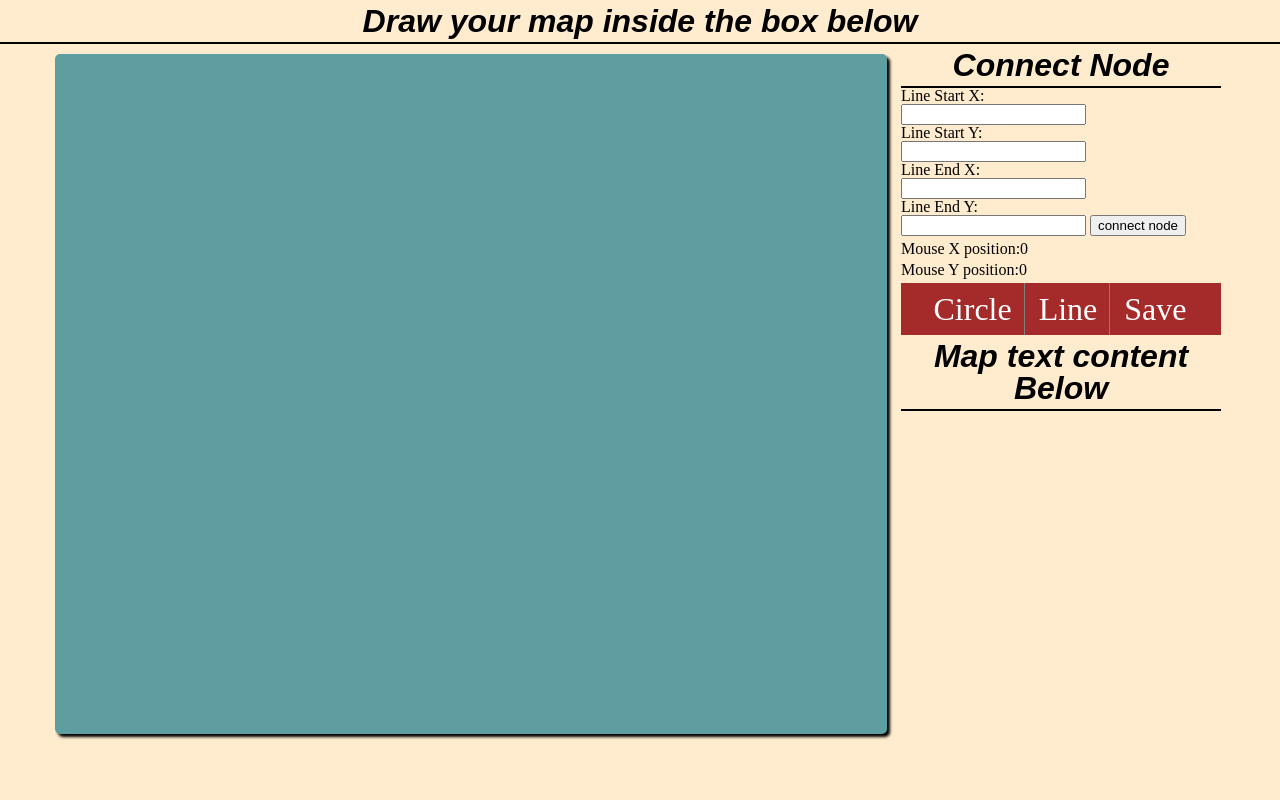
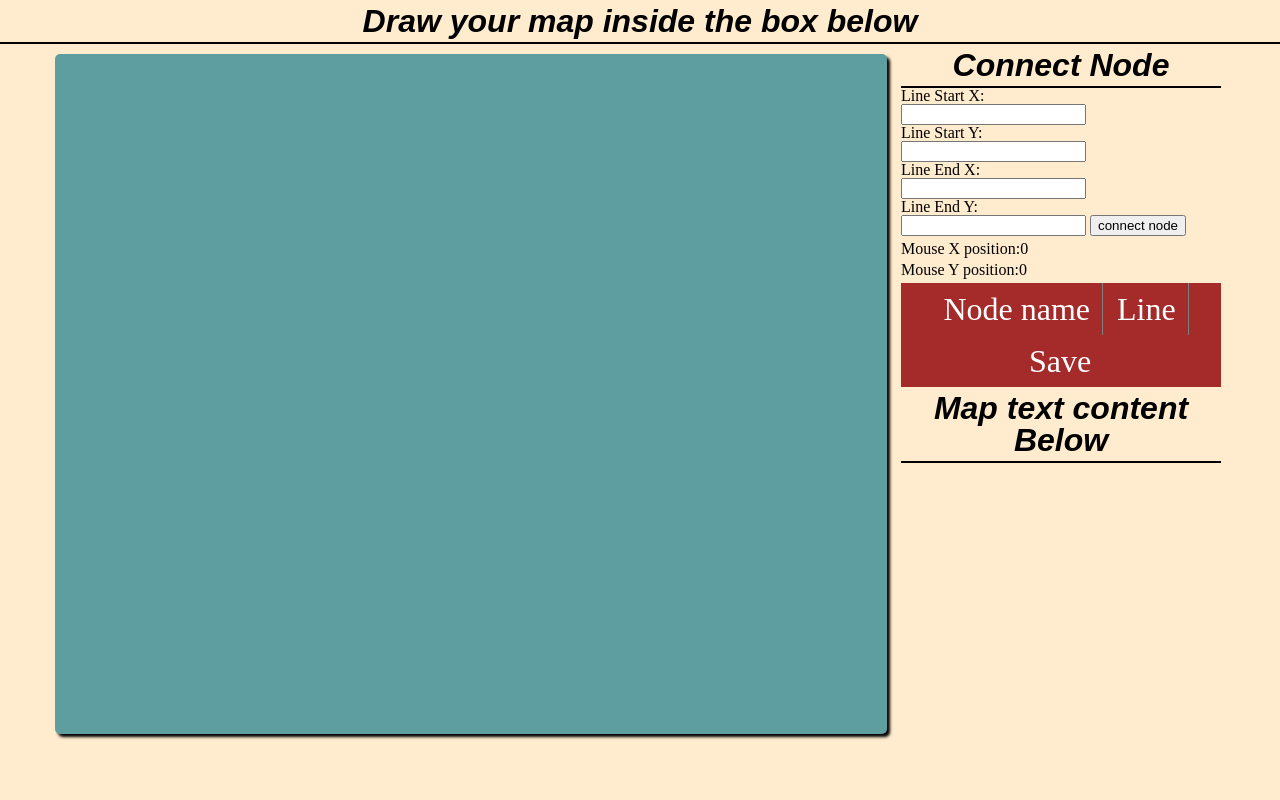
Before and after one commit to jobayersozib/bmapping, a PHP site: page / in a window 1280 px wide. Run offline with PHP 8.4, Linux system fonts and the light colour scheme.

Commit message:
confirm box and add node name feature

```diff
--- a/css/style.css
+++ b/css/style.css
@@ -138,7 +138,8 @@ body{
 
 
 circle{
-    z-index: 1;
+    z-index:1;
+    position:relative;
 }
 #maptext{
     overflow:scroll;
@@ -146,4 +147,13 @@ circle{
     height:120px;
     display: inline-block;
 
+
 }
+
+text{
+    position:absolute;
+    font-weight:bold;
+    text-align:center;
+    color:white;
+
+}
--- a/index.html
+++ b/index.html
@@ -34,8 +34,8 @@ and open the template in the editor.
                     <input type="text"  id="EY" name=""/>
                     <input type="button" id="submit" value="connect node" name=""/>
                 </form>
-                <h3 id="mx">Mouse X position:0</h3>
-                <h3 id="my">Mouse Y position:0</h3>
+                <h3>Mouse X position:<span id="mx">0</span></h3>
+                <h3>Mouse Y position:<span id="my">0</span></h3>
                <div >
 
 
@@ -43,7 +43,7 @@ and open the template in the editor.
         </div>
 
         <div id="shapes">
-            <a href="#">Circle</a>
+            <a href="#" id="node_name">Node name</a>
             <a href="#">Line</a>
             <a href="#" id="save">Save</a>
 
--- a/js/app.js
+++ b/js/app.js
@@ -14,25 +14,37 @@ var bps_obj={
      this function will call if click event occur inside canvas area. this function will create circle and remove
      both line and circle in canvas area.
     */
+    set_node_name:"",
+    get_node_name:function(x){
+        bps_obj.set_node_name=x;
+    },
+   create_node:function(e){
 
-    create_node:function(e){
+         if( e.target.nodeName==='LINE' ||e.target.nodeName==="TEXT" || e.target.parentNode.nodeName==="svg" ){
 
-         if( e.target.nodeName==='LINE' || e.target.parentNode.nodeName==="svg" ){
-
+                if(confirm("Do you want to remove the "+e.target.nodeName)){
                  e.target.parentNode.removeChild(e.target);
+                   }
                 }
             else{
 
                     var svg=document.getElementById("mysvg");
                     var svgNS = svg.namespaceURI;
                     var el=document.createElementNS(svgNS,'circle');
+
+
+
                     el.setAttribute("cx",e.clientX-55);
                     el.setAttribute("cy",e.clientY-50);
-                    el.setAttribute("r",10);
+                    el.setAttribute("name",document.getElementsByTagName("circle").length);
+                    el.setAttribute("r",30);
                     el.setAttribute("stroke","black");
                     el.setAttribute("stroke-width",3);
                     el.setAttribute("fill","red");
                     svg.appendChild(el);
+
+
+
                 }
     },
 
@@ -60,8 +72,29 @@ var bps_obj={
                     svg.appendChild(el);
 
 
+
+
+    },
+    node_name:function(){
+
+        var svg=document.getElementById("mysvg");
+        var svgNS = svg.namespaceURI;
+        var itext=document.createElementNS(svgNS,"text");
+        itext.textContent=bps_obj.set_node_name;
+        itext.setAttribute("x",bps_obj.returnX());
+       itext.setAttribute("y",bps_obj.returnY());
+       itext.setAttribute("text-align","center");
+        //alert(this.returnX());
+         svg.appendChild(itext);
+
+
+    },
+    returnX:function(){
+        return document.getElementById("mx").innerHTML;
+    },
+    returnY:function(){
+        return document.getElementById("my").innerHTML;
     }
-
 
 }
 
@@ -69,6 +102,7 @@ var bps_obj={
 document.getElementById("mysvg").addEventListener("click",bps_obj.create_node,false);
 
 document.getElementById("submit").addEventListener("click",bps_obj.create_line,false);
+document.getElementById("node_name").addEventListener("click",bps_obj.node_name,false);
 
 
 
@@ -77,8 +111,15 @@ addEventListener("mousemove",function(e){
    if(e.target.nodeName==="circle"){
        var x=e.target.getAttribute("cx");
        var y=e.target.getAttribute("cy");
-    document.getElementById("mx").innerHTML="Mouse X position: "+x;
-    document.getElementById("my").innerHTML="Mouse Y position: "+y;
+
+       bps_obj.get_node_name(e.target.getAttribute("name"));
+
+    document.getElementById("mx").innerHTML=x;
+    document.getElementById("my").innerHTML=y;
+
+
+
+
    }
 },false);
 
```
